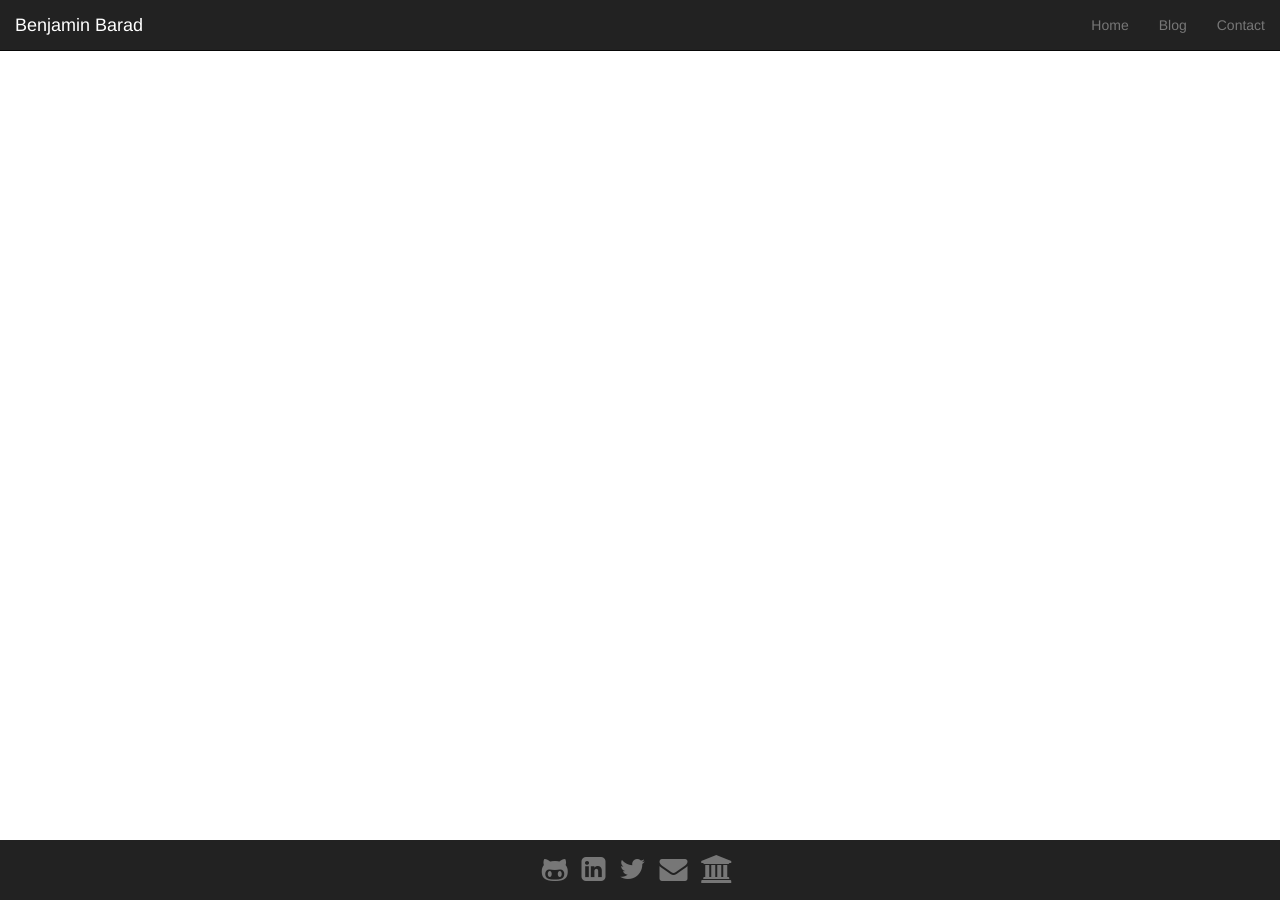
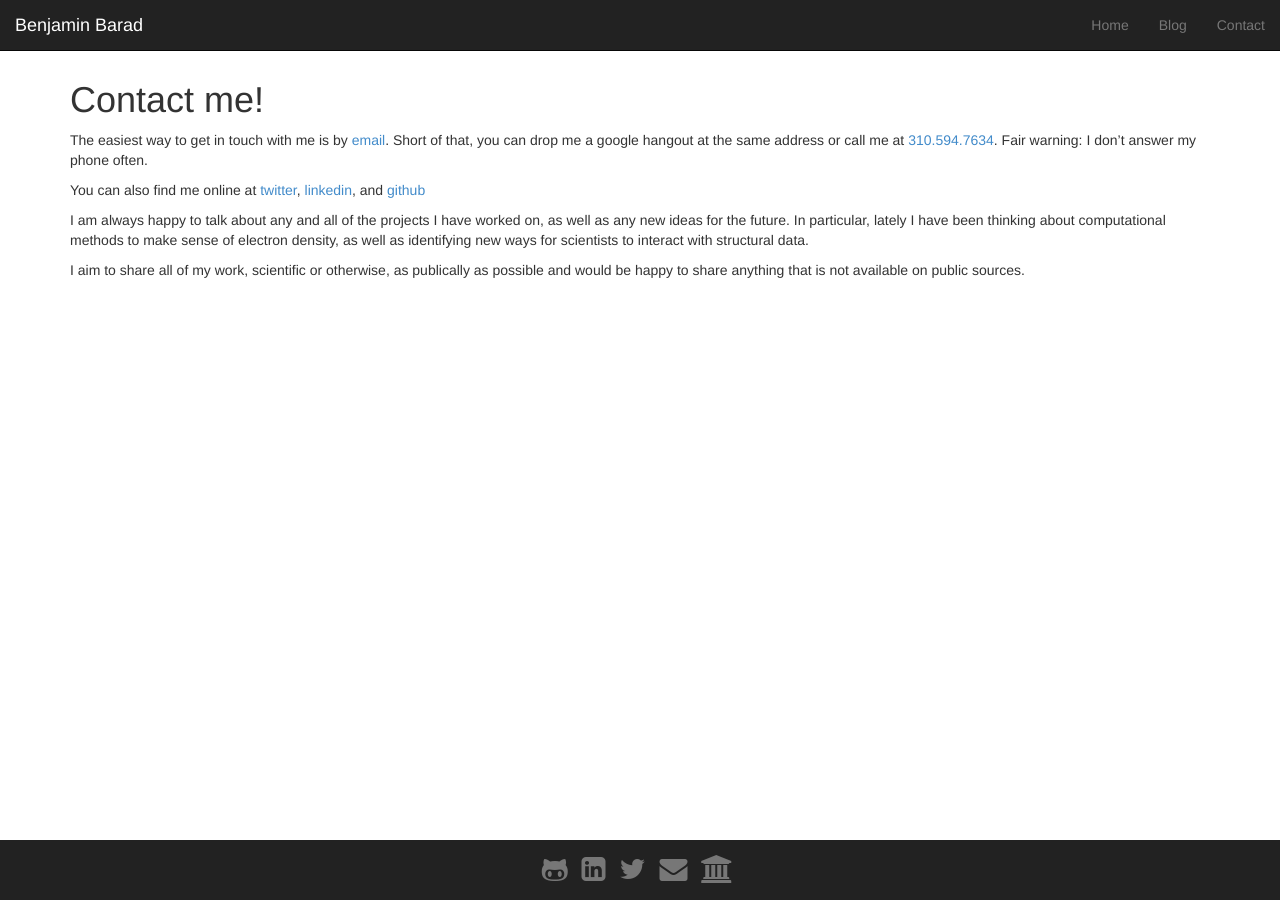
Before and after one commit to bbarad/bbarad.github.io, a Jekyll site: the page built from contact/index.md, in a window 1280 px wide. Built offline with Jekyll 4.4.1, drawn with Linux system fonts in a browser that asks for light colours; nearby versions of some CDN libraries.

Commit message:
Contact page

```diff
--- a/contact/index.md
+++ b/contact/index.md
@@ -3,3 +3,13 @@ name: Contact
 layout: default
 group: contact
 ---
+
+# Contact me!
+
+The easiest way to get in touch with me is by [email](mailto:benjamin.barad+website@gmail.com). Short of that, you can drop me a google hangout at the same address or call me at [310.594.7634](tel:+13105947634). Fair warning: I don't answer my phone often.
+
+You can also find me online at [twitter](http://twitter.com/benjaminbarad), [linkedin](http://linkedin.com/in/bbarad), and [github](http://github.com/bbarad)
+
+I am always happy to talk about any and all of the projects I have worked on, as well as any new ideas for the future. In particular, lately I have been thinking about computational methods to make sense of electron density, as well as identifying new ways for scientists to interact with structural data.
+
+I aim to share all of my work, scientific or otherwise, as publically as possible and would be happy to share anything that is not available on public sources.
```
